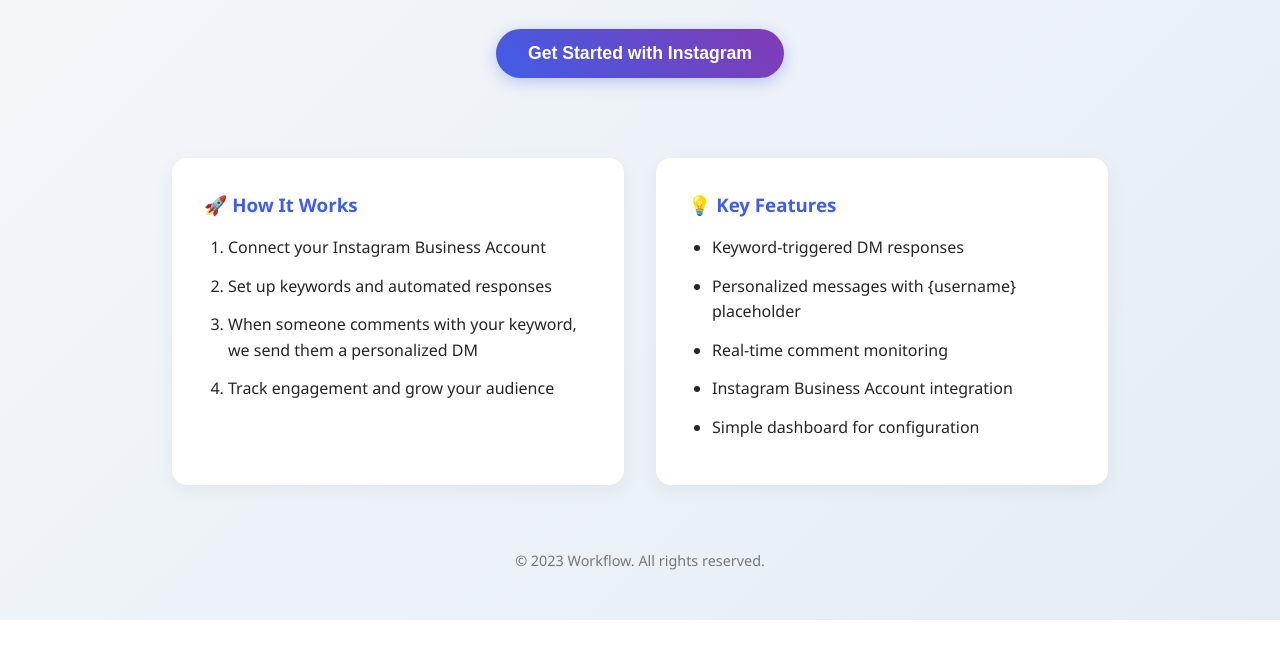
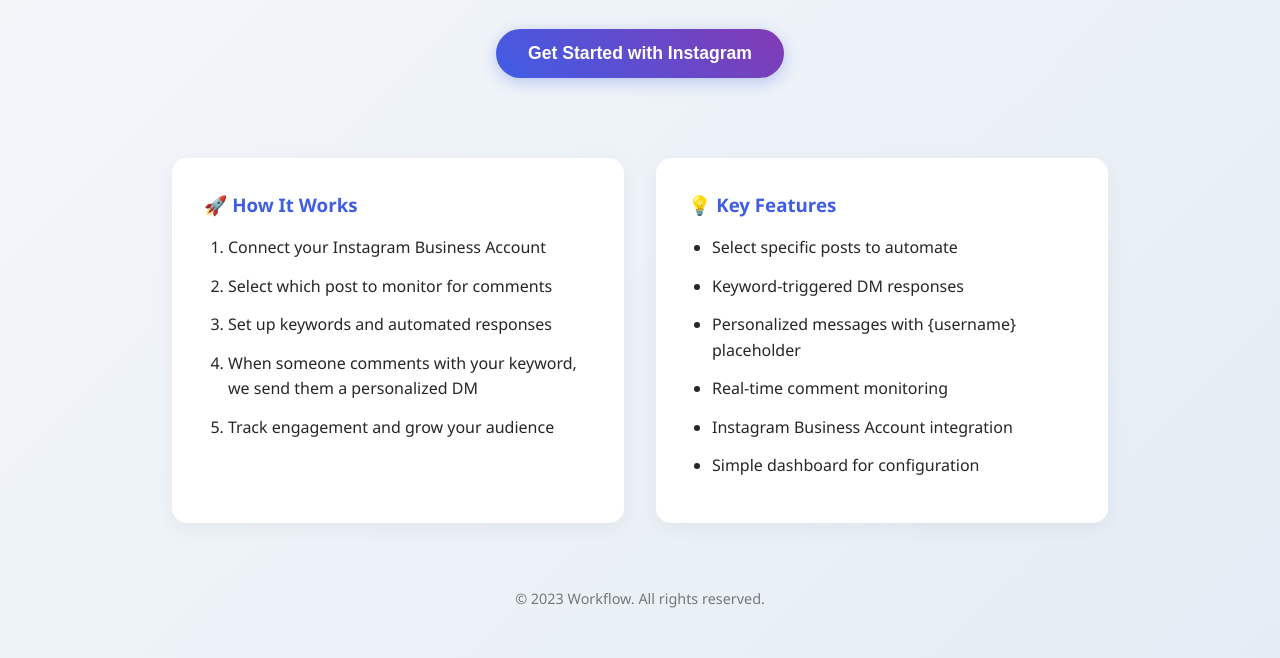
Before and after one commit to surya9634/work-flow-ig, a website: page public/index.html in a window 1280 px wide. Shown: the part 191-849 px from the top of the page. Before the commit the page ends 811 px from the top, so only its background shows below. Drawn offline with Linux system fonts and the light colour scheme.

Commit message:
Update index.html

```diff
--- a/public/index.html
+++ b/public/index.html
@@ -13,6 +13,8 @@
       --dark: #262626;
       --error-bg: #ffebee;
       --error-text: #b71c1c;
+      --success-bg: #e6f7ee;
+      --success-text: #0a8f4e;
     }
     * { box-sizing: border-box; margin: 0; padding: 0; }
     body {
@@ -149,6 +151,7 @@
         <h3>🚀 How It Works</h3>
         <ol>
           <li>Connect your Instagram Business Account</li>
+          <li>Select which post to monitor for comments</li>
           <li>Set up keywords and automated responses</li>
           <li>When someone comments with your keyword, we send them a personalized DM</li>
           <li>Track engagement and grow your audience</li>
@@ -158,6 +161,7 @@
       <div class="feature-card">
         <h3>💡 Key Features</h3>
         <ul>
+          <li>Select specific posts to automate</li>
           <li>Keyword-triggered DM responses</li>
           <li>Personalized messages with {username} placeholder</li>
           <li>Real-time comment monitoring</li>
@@ -198,6 +202,10 @@
       if (urlParams.get('error') === 'auth_failed') {
         const errorMessage = urlParams.get('message') || 'Instagram login failed. Please try again.';
         showError(errorMessage);
+
+        // Clear error from URL
+        const cleanUrl = window.location.href.split('?')[0];
+        window.history.replaceState({}, document.title, cleanUrl);
       }
     });
   </script>
```
